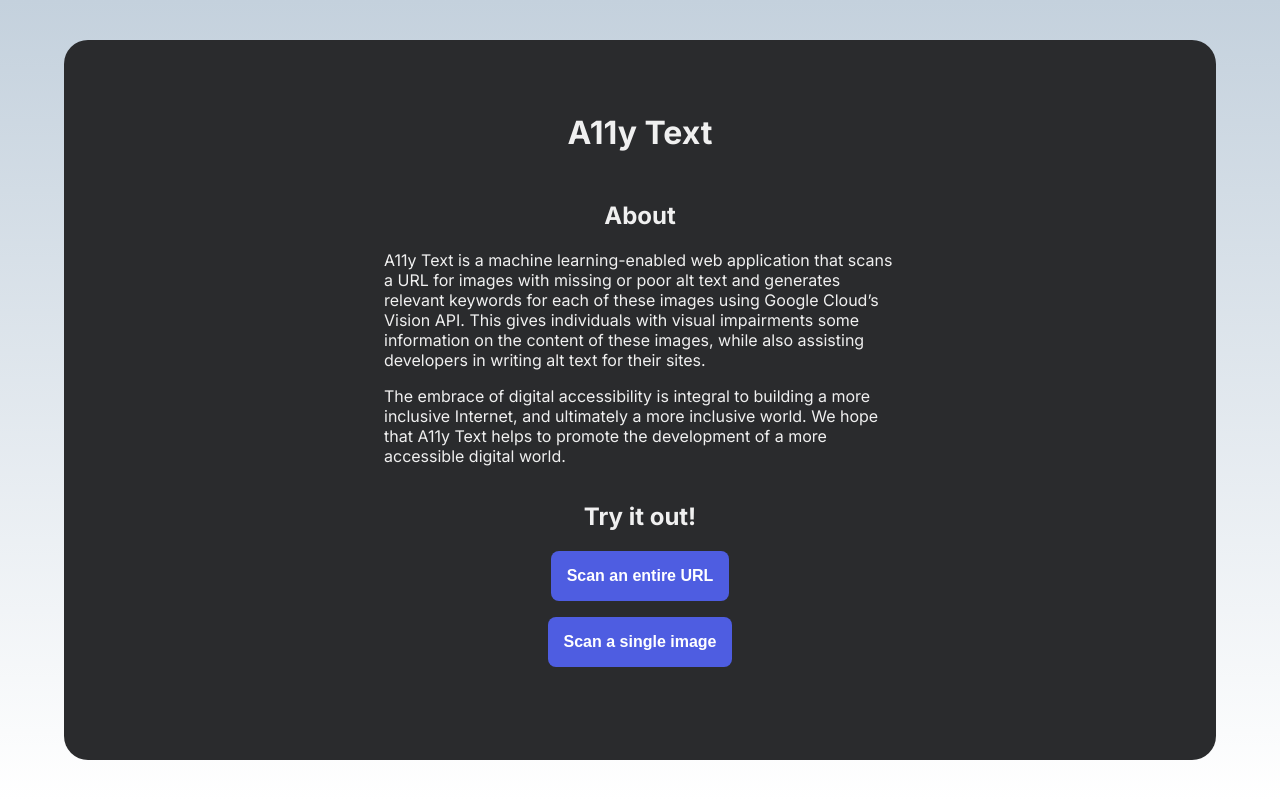
After one commit to anna-zhang/image-text, a Flask app: template templates/intropage.html in a window 1280 px wide. The commit adds this page. Run offline with Flask 2, Linux system fonts and the light colour scheme; the template is opened without the code that fills it, so the values that code supplies are empty.

Commit message:
homepage

```diff
--- /dev/null
+++ b/templates/intropage.html
@@ -0,0 +1,41 @@
+{% extends "layout.html" %}
+
+{% block title %}
+  Home
+{% endblock %}
+
+{% block main %}
+
+    <div id="intro-section">
+      <div id="intro-title" style="padding-bottom: 0.1em;">
+        <h1 style="color: #F0F0F0; text-align: center;">A11y Text</h1>
+      </div>
+
+      <div style="margin-left: 20em; margin-right: 20em;">
+        <div style="color: #F0F0F0;">
+            <h2 style="color: #F0F0F0; text-align: center;">About</h2>
+            <p>A11y Text is a machine learning-enabled web application that scans a URL for images with missing or poor alt text and generates relevant keywords for each of these images using Google Cloud’s Vision API. This gives individuals with visual impairments some information on the content of these images, while also assisting developers in writing alt text for their sites.</p>
+            <p>The embrace of digital accessibility is integral to building a more inclusive Internet, and ultimately a more inclusive world. We hope that A11y Text helps to promote the development of a more accessible digital world.</p>
+        </div>
+        <div>
+            <h2 style="color: #F0F0F0; text-align: center; margin-top: 1.5em;">Try it out!</h2>
+            <form action="page_scan">
+              <button name="try-another-page" id="try-another-page" type="submit" style="font-weight: 700; font-size: 1em; width: auto;padding: 1em; border-radius: 0.5em; margin-bottom: 1em; color: #FFFFFF; background-color: #4E5DE1;">Scan an entire URL</button>
+            </form>
+            <form action="image_upload">
+              <button name="try-another-image" id="try-another-image" type="submit" style="font-weight: 700; font-size: 1em; width: auto;padding: 1em; border-radius: 0.5em; color: #FFFFFF; background-color: #4E5DE1;">Scan a single image</button>
+            </form>
+        </div>
+      </div>
+
+
+
+    </div>
+
+    <script type="text/javascript">
+      document.getElementById("submit").onclick = function () {
+          location.href = "www.yoursite.com";
+      };
+  </script>
+
+{% endblock %}
--- a/templates/layout.html
+++ b/templates/layout.html
@@ -252,7 +252,7 @@
  */
   </style>
 
-  <title>Image Text: {% block title %}{% endblock %}</title>
+  <title>A11y Text: {% block title %}{% endblock %}</title>
 </head>
 <body>
     <main class="gradient-bg">
```
Also changed, not shown: templates/scan_page.html (+1 -17 lines).
